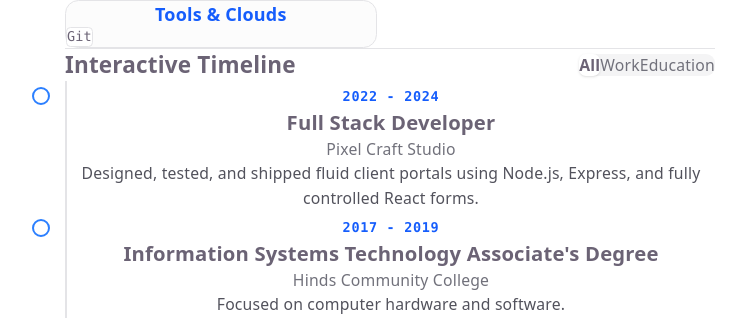
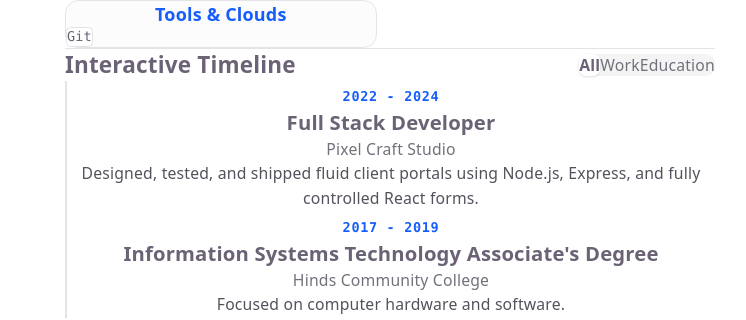
Before and after one commit to AdrianneR-dev/my-portfolio2, a React (Vite) app: page /Experience in a window 1280 px wide. Shown: the part 242-562 px from the top of the page, without its empty margins (250-996 px from the left). Built offline with nearby package versions, Linux system fonts and the light colour scheme.

Commit message:
remove bullet points on Experience page under Interactive Skills

```diff
--- a/src/views/Experience.jsx
+++ b/src/views/Experience.jsx
@@ -99,9 +99,6 @@ export default function Experience() {
         <div className="relative border-l-2 border-zinc-200 dark:border-zinc-800 ml-4 pl-6 space-y-8">
           {filteredTimeline.map((item) => (
             <div key={item.id} className="relative group">
-              {/* Bullet indicator */}
-              <div className="absolute -left-7.75 top-1.5 w-4 h-4 rounded-full border-2 border-blue-500 bg-white dark:bg-zinc-900 group-hover:scale-125 transition-transform duration-200" />
-
               <span className="text-xs font-mono text-blue-600 dark:text-blue-400 font-bold tracking-wider uppercase">
                 {item.period}
               </span>
```
